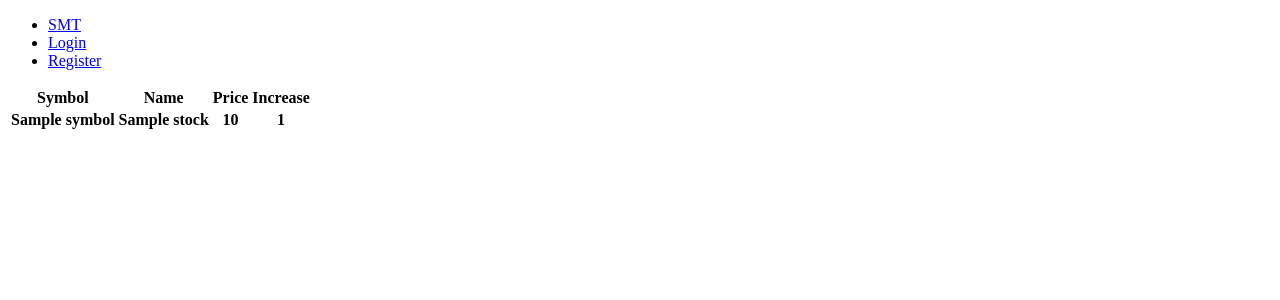
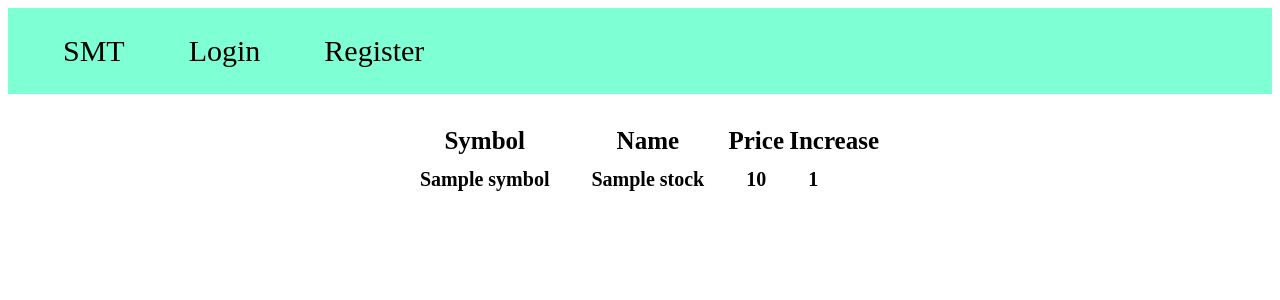
Before and after one commit to CollinChiang/StockMarketTracker, a Flask app: template templates/index.html in a window 1280 px wide. Shown: the top 300 px of the page. Run offline with Flask 2, Linux system fonts and the light colour scheme; the template is opened without the code that fills it: most values are stand-ins (such as "Sample title", 1, 10 or a date in 2020); lists and menus that the app fills with data are empty.

Commit message:
Included styling.

```diff
--- a/app.py
+++ b/app.py
@@ -8,7 +8,6 @@ from functools import wraps
 import json
 from string import ascii_letters, whitespace, punctuation
 from tempfile import mkdtemp
-
 
 app = Flask(__name__)
 app.config["TEMPLATES_AUTO_RELOAD"] = True
@@ -88,12 +87,25 @@ def validate(string: str, arr: list) -> bool:
     return True
 
 
-def login_required(method):
+def login_required(method: any):
+    """This function is a function wrapper that will make sure that all application pages that require a logged-in user
+    force the user to first log in before continuing. The function works by checking if the session's uuid is not None,
+    if it is None, then it redirects the user to the login function/page.
+
+    :param method: this is what the function will wrap
+    :return: a redirect or the method
+    """
+    # declare what happens wraps the method
     @wraps(method)
     def confirmation(*args, **kwargs):
+        # sends user to the login page if the session does not have the user's uuid
         if session.get("uuid") is None:
             return redirect("/login")
+
+        # otherwise, continue on with the method
         return method(*args, **kwargs)
+
+    # continue on with the method
     return confirmation
 
 
@@ -106,14 +118,21 @@ def after_request(response):
 @app.route("/")
 @login_required
 def index():
-    query_users = Users.query.filter_by(uuid=session["uuid"]).one()
+    """This function controls the homepage. It displays the index.html page and displays all stocks in the user's list
+    of stocks. It shows the stock's symbol, name, price, and percent increase.
 
-    stocks = json.loads(query_users.stocks)
+    :return: None
+    """
+    # query for the user's list of stocks
+    stocks = json.loads(Users.query.filter_by(uuid=session["uuid"]).one().stocks)
 
+    # store the stock data in a list
     stock_data = []
     for stock in stocks:
+        # web-scrape stock data from yahoo finance stock page
         stock_data.append(get_stock_data(stock))
 
+    # display the html page with the stock data
     return render_template("index.html", stocks=stock_data, stock_count=len(stocks))
 
 
@@ -223,7 +242,7 @@ def add():
 
     if request.method == "POST":
         # retrieve the stock symbol
-        symbol = request.form.get("symbol").strip()
+        symbol = request.form.get("symbol").strip().upper()
 
         # validate stock page is there
         try:
@@ -301,7 +320,15 @@ def remove():
 @app.route("/logout")
 @login_required
 def logout():
+    """This function logs the user out of their account. It just clears the session's uuid and moves the user back to
+    the login page.
+
+    :return: None
+    """
+    # clear the session's uuid
     session.pop("uuid", None)
+
+    # send the user to the homepage (which then goes to the login page)
     return redirect("/")
 
 
--- a/static/style.css
+++ b/static/style.css
@@ -0,0 +1,70 @@
+
+.header-container {
+    background-color: coral;
+
+}
+
+.navbar {
+    padding: 10px;
+    background-color: aquamarine;
+
+}
+
+.navbar-item {
+    padding-left: 5px;
+    padding-right: 55px;
+    font-size: 30px;
+    display: inline;
+
+}
+
+.navbar-link {
+    text-decoration: none;
+    color: black;
+
+}
+
+.form-container {
+    padding-left: 30px;
+    padding-right: 30px;
+    padding-top: 50px;
+    padding-bottom: 50px;
+    text-align: center;
+
+}
+
+.form-message {
+    font-size: 20px;
+
+}
+
+.tracker-container {
+    padding: 30px;
+
+}
+
+.tracker-table {
+    margin-left: auto;
+    margin-right: auto;
+
+}
+
+.tracker-head {
+    font-size: 25px;
+
+}
+
+.tracker-item-label {
+    color: light-blue;
+    text-align: center;
+    padding-bottom: 10px;
+
+}
+
+.tracker-item {
+    padding-left: 20px;
+    padding-right: 20px;
+    font-size: 20px;
+    text-align: left;
+
+}
--- a/templates/add.html
+++ b/templates/add.html
@@ -10,9 +10,11 @@
             {% if message %}
                 <h1>{{ message }}</h1>
             {% else %}
-                <h1> </h1>
+                <h1 style="padding: 20px;"> </h1>
             {% endif %}
         </div>
+
+        <h1 id="page-name">Add Tracker</h1>
 
         <form class="fill-out" action="/add" method="post">
             <div class="form-question">
--- a/templates/index.html
+++ b/templates/index.html
@@ -5,33 +5,35 @@
 {% endblock %}
 
 {% block body %}
-    <table>
-        <thead>
+    <div class="tracker-container">
+        <table class="tracker-table">
+            <thead class="tracker-head">
                 <tr>
-                <th>Symbol</th>
-                <th>Name</th>
-                <th>Price</th>
-                <th>Increase</th>
+                    <th class="tracker-item-label">Symbol</th>
+                    <th class="tracker-item-label">Name</th>
+                    <th class="tracker-item-label">Price</th>
+                    <th class="tracker-item-label">Increase</th>
                 </tr>
             </thead>
-        <tbody>
+            <tbody class="tracker-main">
                 {% if stock_count == 0 %}
                     <tr>
-                    <th></th>
-                    <th><a href="/add">Add New Trackers!</a></th>
-                    <th></th>
-                    <th></th>
+                        <th class="tracker-item"></th>
+                        <th class="tracker-item"><a href="/add">Add New Trackers!</a></th>
+                        <th class="tracker-item"></th>
+                        <th class="tracker-item"></th>
                     </tr>
                 {% else %}
                     {% for stock in stocks %}
                         <tr>
-                        <th>{{ stock["symbol"] }}</th>
-                        <th>{{ stock["name"] }}</th>
-                        <th>{{ stock["price"] }}</th>
-                        <th>{{ stock["percent_increase"] }}</th>
+                            <th class="tracker-item">{{ stock["symbol"] }}</th>
+                            <th class="tracker-item">{{ stock["name"] }}</th>
+                            <th class="tracker-item">{{ stock["price"] }}</th>
+                            <th class="tracker-item">{{ stock["percent_increase"] }}</th>
                         </tr>
                     {% endfor %}
                 {% endif %}
             </tbody>
         </table>
+    </div>
 {% endblock %}
--- a/templates/layout.html
+++ b/templates/layout.html
@@ -6,6 +6,7 @@
         <link href="/static/style.css" rel="stylesheet">
     </head>
     <body>
+        <header id="header-container">
             <div id="nav-container">
                 <nav class="navbar">
                     <ul>
@@ -22,6 +23,7 @@
                     </ul>
                 </nav>
             </div>
+        </header>
 
         <div id="main-container">
             {% block body %}{% endblock %}
--- a/templates/login.html
+++ b/templates/login.html
@@ -10,9 +10,11 @@
             {% if message %}
                 <h1>{{ message }}</h1>
             {% else %}
-                <h1> </h1>
+                <h1 style="padding: 20px;"> </h1>
             {% endif %}
         </div>
+
+        <h1 id="page-name">Login</h1>
 
         <form class="fill-out" action="/login" method="post">
             <div class="form-question">
--- a/templates/register.html
+++ b/templates/register.html
@@ -10,9 +10,11 @@
             {% if message %}
                 <h1>{{ message }}</h1>
             {% else %}
-                <h1> </h1>
+                <h1 style="padding: 20px;"> </h1>
             {% endif %}
         </div>
+
+        <h1 id="page-name">Register</h1>
 
         <form class="fill-out" action="/register" method="post">
             <div class="form-question">
--- a/templates/remove.html
+++ b/templates/remove.html
@@ -10,9 +10,11 @@
             {% if message %}
                 <h1>{{ message }}</h1>
             {% else %}
-                <h1> </h1>
+                <h1 style="padding: 20px;"> </h1>
             {% endif %}
         </div>
+
+        <h1 id="page-name">Remove Tracker</h1>
 
         <form class="fill-out" action="/remove" method="post">
             <div class="form-question">
```
Lines whose indentation alone changed are shown as unchanged.
